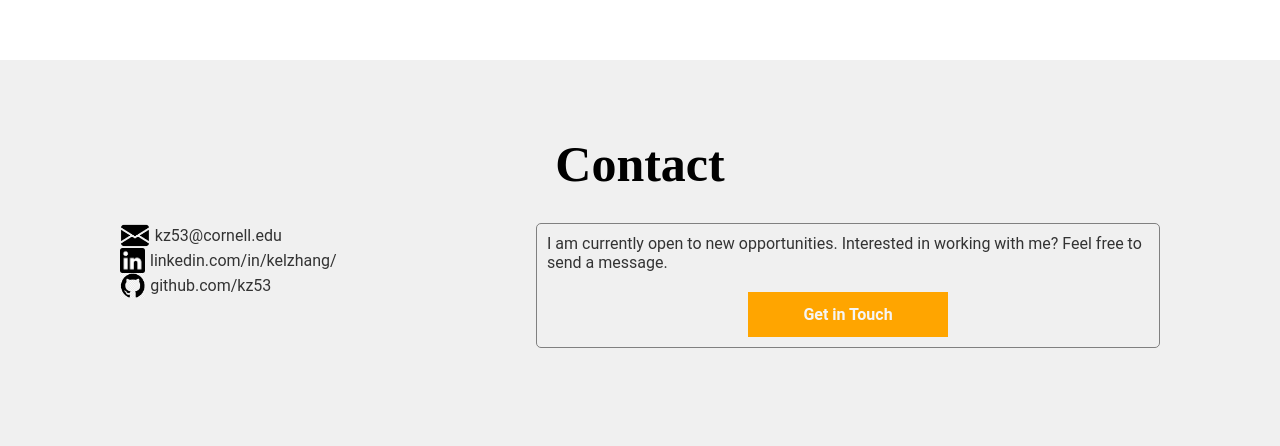
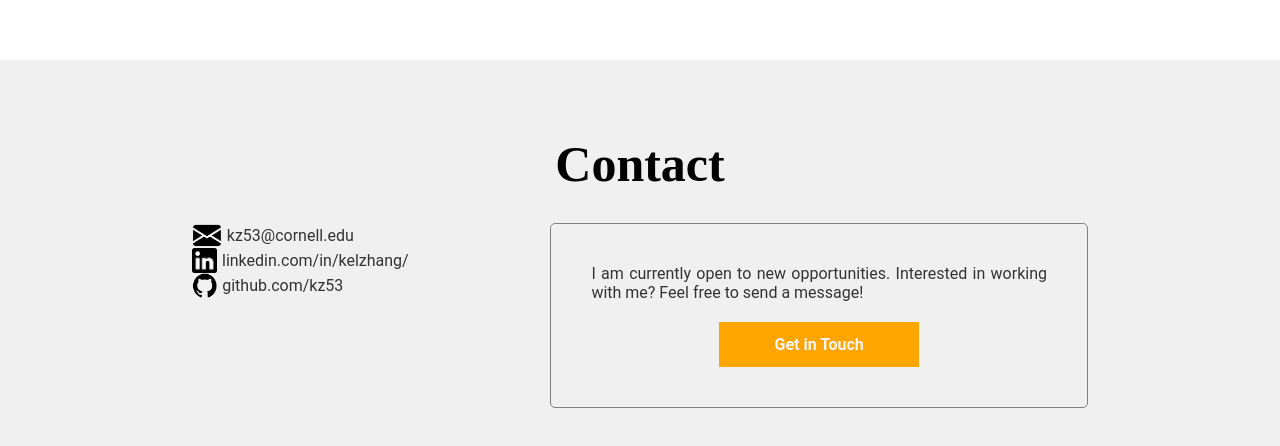
Before and after one commit to kz53/kz53.github.io, a React (Create React App) app: page / in a window 1280 px wide. Shown: the part 3215-3661 px from the top of the page. Built offline with nearby package versions, Linux system fonts and the light colour scheme.

Commit message:
change title

```diff
--- a/public/index.html
+++ b/public/index.html
@@ -24,7 +24,7 @@
       work correctly both with client-side routing and a non-root public URL.
       Learn how to configure a non-root public URL by running `npm run build`.
     -->
-    <title>React App</title>
+    <title>Kel Zhang</title>
   </head>
   <body>
     <noscript>You need to enable JavaScript to run this app.</noscript>
--- a/src/App.js
+++ b/src/App.js
@@ -293,7 +293,7 @@ class App extends React.Component {
               </div>
             </div>
             <div className="contact-main">
-              I am currently open to new opportunities. Interested in working with me? Feel free to send a message.
+              I am currently open to new opportunities. Interested in working with me? Feel free to send a message!
               <div className="contact-button-row">
                 <div className="contact-button" onClick={()=>window.open('https://www.linkedin.com/in/kelzhang/', '_blank')}>
                   Get in Touch
--- a/src/styles.css
+++ b/src/styles.css
@@ -451,8 +451,7 @@ section {
 @media screen and (min-width: 800px){
   .contact-content {
     display: flex;
-    margin-left: 15vh;
-    margin-right: 15vh;
+    justify-content:center;
   }
 
   .contact-links {
@@ -464,7 +463,9 @@ section {
   .contact-main {
     border: 1px solid gray;
     border-radius: 5px;
-    text-align: left;
+    text-align: justify;
+    font-size: 16px;
     width: 60%;
+    padding: 40px;
   }
 }
```
